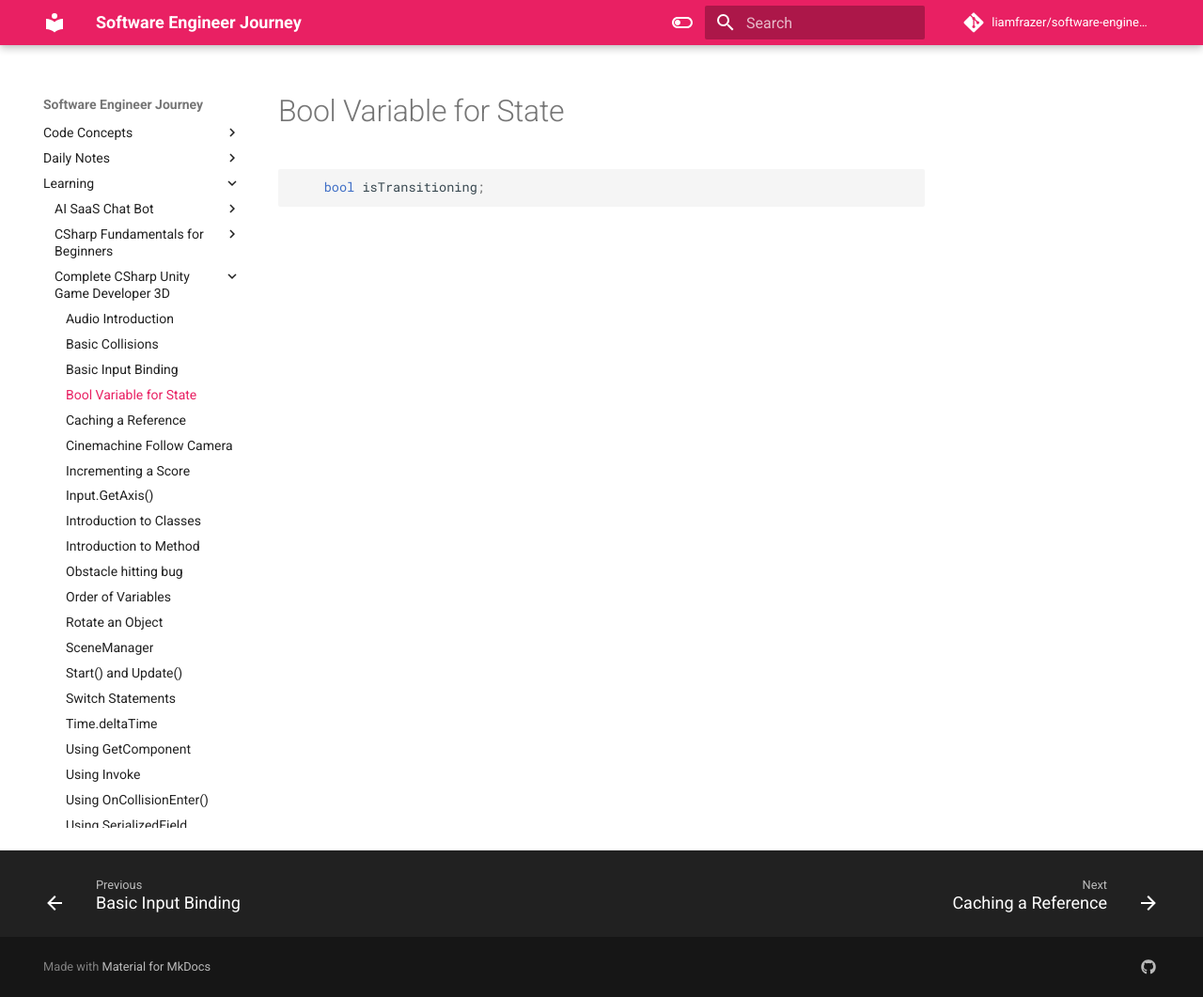
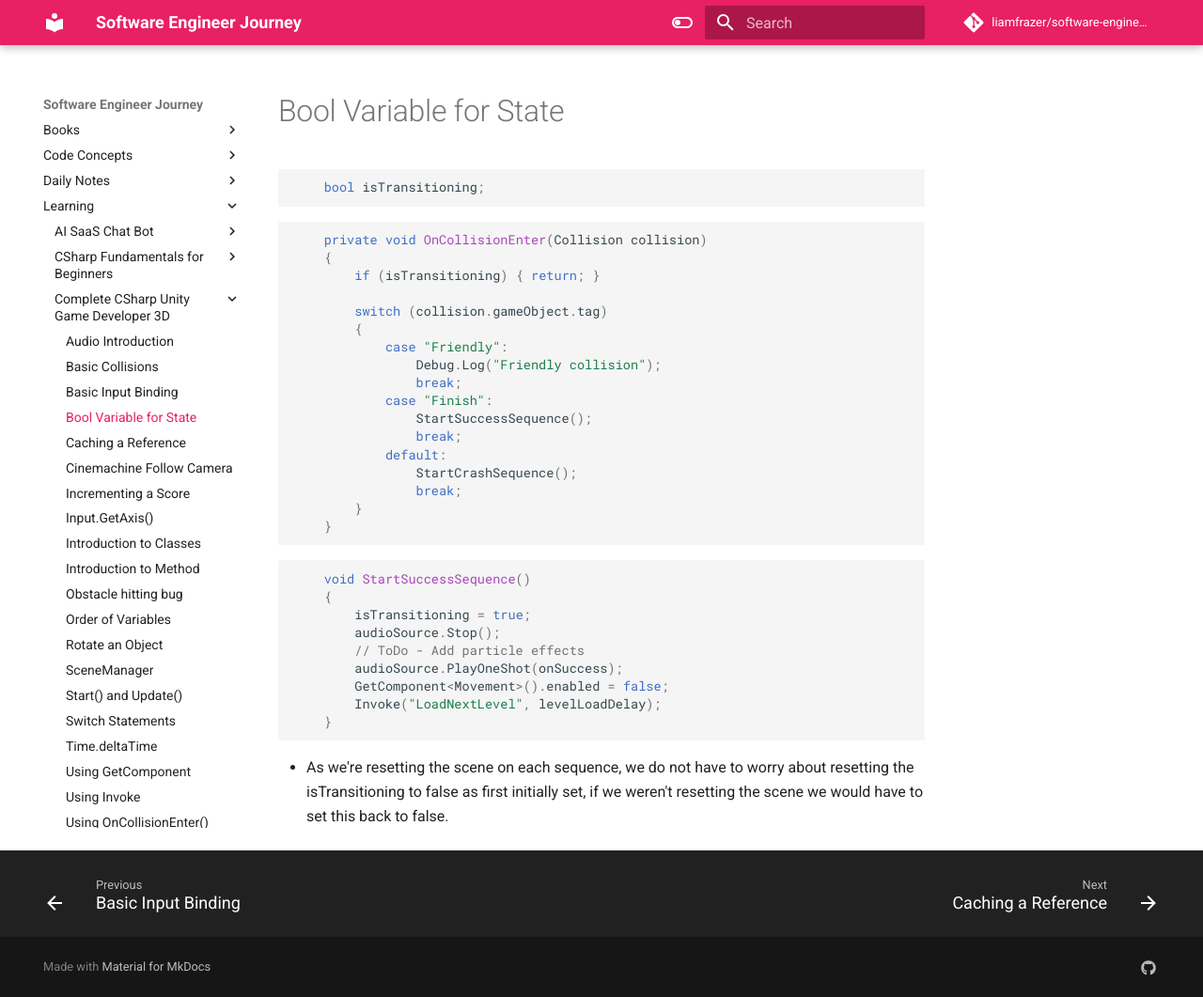
Before and after one commit to liamfrazer/software-engineer-journey, an MkDocs documentation site: the page built from docs/Learning/Complete CSharp Unity Game Developer 3D/Bool Variable for State.md, in a window 1280 px wide and 1061 px high. Shown: the whole window at 94% size. Built offline with MkDocs 1.6.1 and Material for MkDocs 9.7.7, drawn with Linux system fonts in a browser that asks for light colours; comment, search, counter and statistics services are not loaded.

Commit message:
vault backup: 2024-01-30 21:51:50

````diff
--- a/docs/Learning/Complete CSharp Unity Game Developer 3D/Bool Variable for State.md
+++ b/docs/Learning/Complete CSharp Unity Game Developer 3D/Bool Variable for State.md
@@ -9,3 +9,37 @@
 ```c#
     bool isTransitioning;
 ```
+
+```c#
+    private void OnCollisionEnter(Collision collision)
+    {
+        if (isTransitioning) { return; }
+
+        switch (collision.gameObject.tag)
+        {
+            case "Friendly":
+                Debug.Log("Friendly collision");
+                break;
+            case "Finish":
+                StartSuccessSequence();
+                break;
+            default:
+                StartCrashSequence();
+                break;
+        }
+    }
+```
+
+```c#
+    void StartSuccessSequence()
+    {
+        isTransitioning = true;
+        audioSource.Stop();
+        // ToDo - Add particle effects
+        audioSource.PlayOneShot(onSuccess);
+        GetComponent<Movement>().enabled = false;
+        Invoke("LoadNextLevel", levelLoadDelay);
+    }
+```
+
+* As we're resetting the scene on each sequence, we do not have to worry about resetting the isTransitioning to false as first initially set, if we weren't resetting the scene we would have to set this back to false.
````
